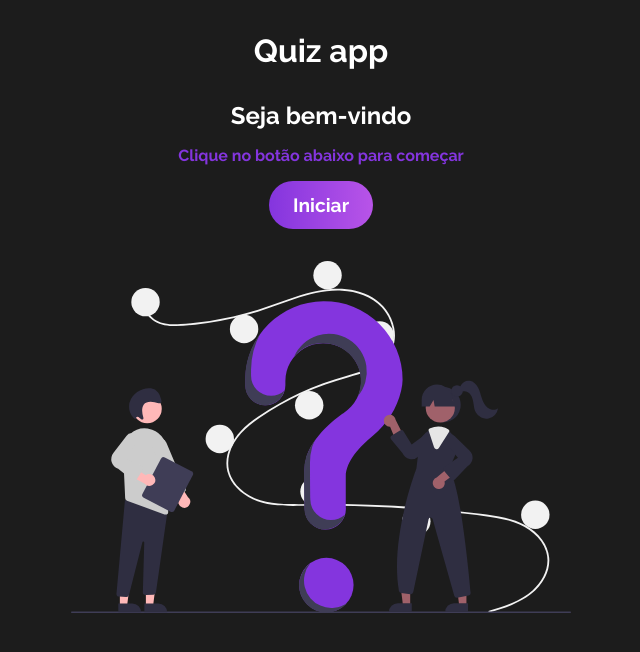
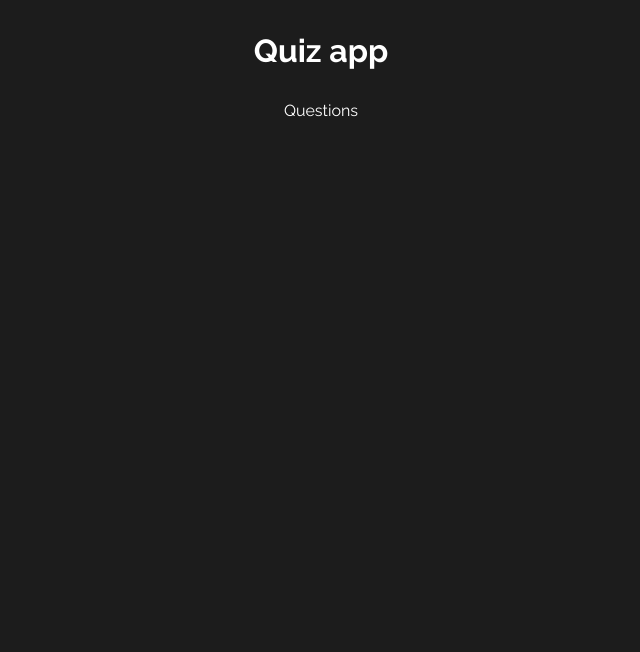
Before and after one commit to TomoriComAncora/QuizReact, a React (Vite) app in the folder quiz/: page / in a window 1280 px wide. Both pictures are taken after a click on the button "Iniciar". Shown: the top 652 px of the page, without its empty margins (319-959 px from the left). Built offline with nearby package versions, Linux system fonts and the light colour scheme.

Commit message:
mudando os componentes

```diff
--- a/quiz/src/App.jsx
+++ b/quiz/src/App.jsx
@@ -1,15 +1,19 @@
-
+import { useContext } from 'react';
 // componente
 import Welcome from './components/Welcome'
+import Questions from './components/Questions';
+import { QuizContext } from './context/quiz';
 
 // estático
 import './App.css'
 
 function App() {
+  const [quizState, dispatch] = useContext(QuizContext);
   return (
     <div className="App">
       <h1>Quiz app</h1>
-      <Welcome/>
+      {quizState.gameStage === "Start" && <Welcome/>}
+      {quizState.gameStage === "Playing" && <Questions/>}
     </div>
   )
 }
--- /dev/null
+++ b/quiz/src/components/Questions.jsx
@@ -0,0 +1,13 @@
+import { useContext } from "react";
+import { QuizContext } from "../context/quiz";
+
+function Questions() {
+    const [quizState, dispatch] = useContext(QuizContext);
+
+    console.log(quizState);
+  return (
+    <div>Questions</div>
+  )
+}
+
+export default Questions
--- a/quiz/src/components/Welcome.jsx
+++ b/quiz/src/components/Welcome.jsx
@@ -5,15 +5,13 @@ import Quiz from "../img/quiz.svg";
 import "./Welcome.css";
 
 const Welcome = () => {
-  const quisState = useContext(QuizContext);
-
-  console.log(quisState);
+  const [quizState, dispatch] = useContext(QuizContext);
 
   return (
     <div id="welcome">
       <h2>Seja bem-vindo</h2>
       <p>Clique no botão abaixo para começar</p>
-      <button>Iniciar</button>
+      <button onClick={()=> dispatch({type: "CHANGE_STATE"})}>Iniciar</button>
       <img src={Quiz} alt="Inicio do quiz" />
     </div>
   );
--- a/quiz/src/context/quiz.jsx
+++ b/quiz/src/context/quiz.jsx
@@ -4,20 +4,28 @@ import questions from "../data/questions";
 const STAGES = ["Start", "Playing", "End"];
 
 const initialState = {
-    gameStage: STAGES[0],
-    questions
-}
+  gameStage: STAGES[0],
+  questions,
+};
 
-const quisReducer = (state, action)=>{
+const quizReducer = (state, action) => {
+  console.log(state, action);
 
-}
+  switch (action.type) {
+    case "CHANGE_STATE":
+      return {
+        ...state,
+        gameStage: STAGES[1],
+      };
+    default:
+      return state;
+  }
+};
 
 export const QuizContext = createContext();
 
 export const QuizProvider = ({ children }) => {
-  const value = {
-    name: "lucas",
-  };
+  const value = useReducer(quizReducer, initialState);
 
   return <QuizContext.Provider value={value}>{children}</QuizContext.Provider>;
 };
```
Also changed, not shown: quiz/src/components/Questions.css (added).
